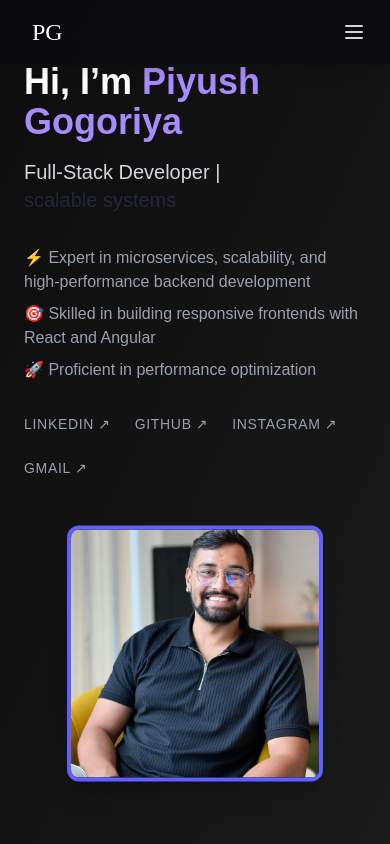
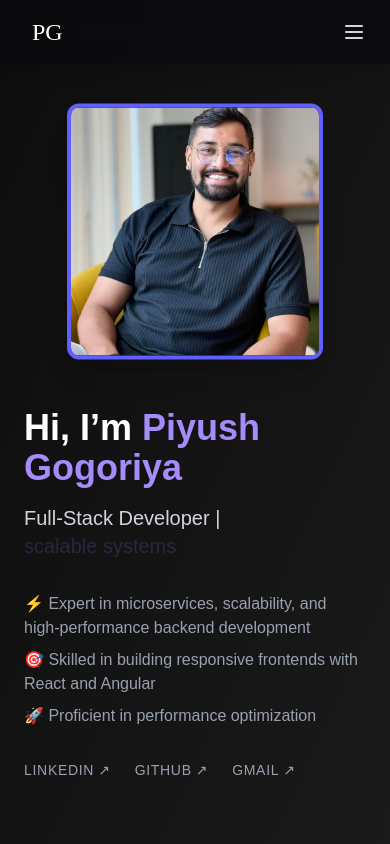
Before and after one commit to PiyushGogo/piyushgogoriya, a Next.js app in the folder piyush-gogoriya-portfolio/: page / in a window 390 px wide. Shown: the top 844 px of the page. Built offline with nearby package versions, Linux system fonts and the light colour scheme.

Commit message:
hero scrtion responsive done

```diff
--- a/piyush-gogoriya-portfolio/src/components/heroSection.jsx
+++ b/piyush-gogoriya-portfolio/src/components/heroSection.jsx
@@ -416,7 +416,6 @@
 
 import { useEffect, useState } from "react";
 import { motion, AnimatePresence } from "framer-motion";
-import Link from "next/link";
 import Image from "next/image";
 
 export default function HeroSplit() {
@@ -439,6 +438,27 @@ export default function HeroSplit() {
   const [showGreeting, setShowGreeting] = useState(true);
 
   useEffect(() => {
+  const timer = setTimeout(() => {
+    setShowGreeting(false);
+  }, 2000);
+
+  // When greeting shows, disable scroll and scroll to top
+  if (showGreeting) {
+    document.body.style.overflow = "hidden";
+    window.scrollTo({ top: 0, behavior: "smooth" });
+  } else {
+    document.body.style.overflow = "auto";
+  }
+
+  return () => {
+    clearTimeout(timer);
+    document.body.style.overflow = "auto"; // cleanup
+  };
+}, [showGreeting]);
+
+
+
+  useEffect(() => {
     const interval = setInterval(() => {
       setCurrent((prev) => (prev + 1) % phrases.length);
     }, 3000);
@@ -453,7 +473,7 @@ export default function HeroSplit() {
   }, []);
 
   return (
-    <section className="min-h-screen flex items-center justify-center bg-gradient-to-br from-[#0d0d0d] to-[#1a1a1a] text-white px-6 md:px-12 relative overflow-hidden">
+    <section className="min-h-screen flex items-center justify-center bg-gradient-to-br from-[#0d0d0d] to-[#1a1a1a] text-white px-6 md:px-12 pt-20 pb-10 relative overflow-hidden">
       {/* Animated Greeting */}
       <AnimatePresence>
         {showGreeting && (
@@ -474,8 +494,37 @@ export default function HeroSplit() {
       {/* Main Content */}
       {!showGreeting && (
         <div className="grid grid-cols-1 md:grid-cols-2 gap-12 max-w-6xl w-full items-center">
-          {/* Text */}
+          {/* Image FIRST on mobile */}
           <motion.div
+            className="order-1 md:order-2 flex justify-center"
+            initial={{ opacity: 0, y: 30 }}
+            animate={{
+              opacity: 1,
+              y: [0, -10, 0],
+            }}
+            transition={{
+              opacity: { duration: 0.8, ease: "easeOut" },
+              y: {
+                duration: 4,
+                ease: "easeInOut",
+                repeat: Infinity,
+                repeatType: "reverse",
+              },
+            }}
+          >
+            <div className="relative w-64 h-64 md:w-80 md:h-80 rounded-xl overflow-hidden border-4 border-indigo-500 shadow-xl">
+              <Image
+                src="/profile.jpeg"
+                alt="Piyush Gogoriya"
+                fill
+                className="object-cover"
+              />
+            </div>
+          </motion.div>
+
+          {/* Text SECOND on mobile */}
+          <motion.div
+            className="order-2 md:order-1"
             initial="hidden"
             animate="show"
             variants={{
@@ -553,59 +602,19 @@ export default function HeroSplit() {
               ))}
             </motion.ul>
 
-            {/* Links Row */}
-            {/* <motion.div
-              variants={{
-                hidden: { opacity: 0, y: 20 },
-                show: { opacity: 1, y: 0 },
-              }}
-              transition={{ duration: 0.6, ease: "easeOut" }}
-              className="flex flex-wrap gap-6 text-gray-400 text-sm uppercase tracking-wider"
-            >
-              <a
-                href="https://www.linkedin.com/in/your-profile"
-                target="_blank"
-                rel="noopener noreferrer"
-                className="hover:text-white flex items-center gap-1 transition"
-              >
-                LinkedIn <span>↗</span>
-              </a>
-              <a
-                href="https://github.com/yourusername"
-                target="_blank"
-                rel="noopener noreferrer"
-                className="hover:text-white flex items-center gap-1 transition"
-              >
-                GitHub <span>↗</span>
-              </a>
-              <a
-                href="https://instagram.com/yourusername"
-                target="_blank"
-                rel="noopener noreferrer"
-                className="hover:text-white flex items-center gap-1 transition"
-              >
-                Instagram <span>↗</span>
-              </a>
-              <a
-                href="mailto:piyushgogoriya0312@gmail.com"
-                className="hover:text-white flex items-center gap-1 transition"
-              >
-                Gmail <span>↗</span>
-              </a>
-            </motion.div> */}
+            {/* Links */}
             <motion.div
               variants={{
                 hidden: { opacity: 0, y: 20 },
                 show: { opacity: 1, y: 0 },
               }}
               transition={{ duration: 0.6, ease: "easeOut" }}
-  // 👇 Add "group" here
               className="flex flex-wrap gap-6 text-gray-400 text-sm uppercase tracking-wider group"
             >
               {[
-    { label: "LinkedIn", href: "https://www.linkedin.com/in/your-profile" },
-    { label: "GitHub", href: "https://github.com/yourusername" },
-    { label: "Instagram", href: "https://instagram.com/yourusername" },
+                { label: "LinkedIn", href: "https://www.linkedin.com/in/piyush-gogoriya" },
+                { label: "GitHub", href: "https://github.com/PiyushGogo" },
+                // { label: "Instagram", href: "https://instagram.com/yourusername" },
                 { label: "Gmail", href: "mailto:piyushgogoriya0312@gmail.com" },
               ].map((link) => (
                 <a
@@ -613,8 +622,6 @@ export default function HeroSplit() {
                   href={link.href}
                   target="_blank"
                   rel="noopener noreferrer"
-      // 👇 Here: when *any* link is hovered, all links get opacity-50,
-      // and the hovered one stays bright.
                   className="
                     hover:text-white
                     group-hover:opacity-50
@@ -627,33 +634,6 @@ export default function HeroSplit() {
                 </a>
               ))}
             </motion.div>
-
-          </motion.div>
-
-          {/* Image */}
-          <motion.div
-            initial={{ opacity: 0, y: 30 }}
-            animate={{
-              opacity: 1,
-              y: [0, -10, 0],
-            }}
-            transition={{
-              opacity: { duration: 0.8, ease: "easeOut" },
-              y: {
-                duration: 4,
-                ease: "easeInOut",
-                repeat: Infinity,
-                repeatType: "reverse",
-              },
-            }}
-            className="relative w-64 h-64 md:w-80 md:h-80 mx-auto rounded-xl overflow-hidden border-4 border-indigo-500 shadow-xl"
-          >
-            <Image
-              src="/profile.jpeg"
-              alt="Piyush Gogoriya"
-              fill
-              className="object-cover"
-            />
           </motion.div>
         </div>
       )}
```
Lines whose indentation alone changed are shown as unchanged.
